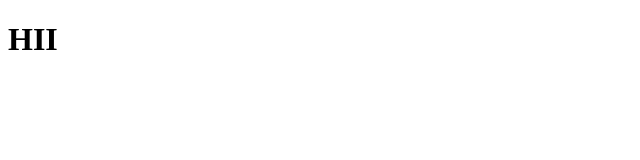
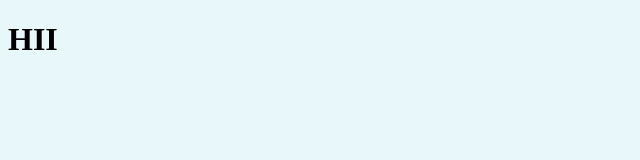
Before and after one commit to lilyqin7/lilyqin7.github.io, a plain HTML site: page index.html in a window 1280 px wide. Shown: the whole page, without its empty margins (0-640 px from the left). Drawn offline with Linux system fonts and the light colour scheme.

Commit message:
initial commit

```diff
--- a/index.html
+++ b/index.html
@@ -5,6 +5,7 @@
         <meta name='description' content='website'>
         <meta name='viewport' content='width=device-width, initial-scale=1.0'>
         <title>Lily Qin</title>
+        <link rel="stylesheet" href="styles.css">
     </head>
     <body>
         <h1>HII</h1>
--- /dev/null
+++ b/styles.css
@@ -0,0 +1,3 @@
+body {
+    background-color: #E8F8FA;
+}
```
